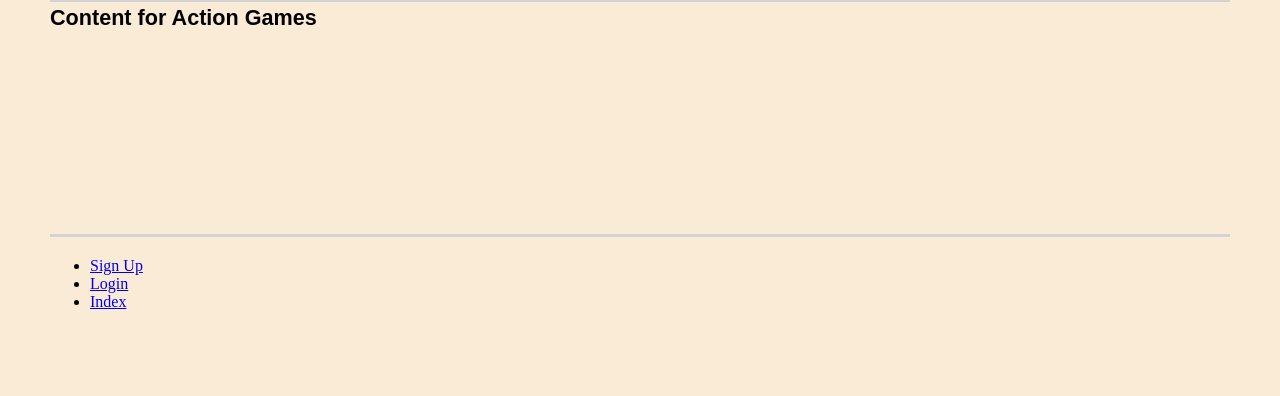
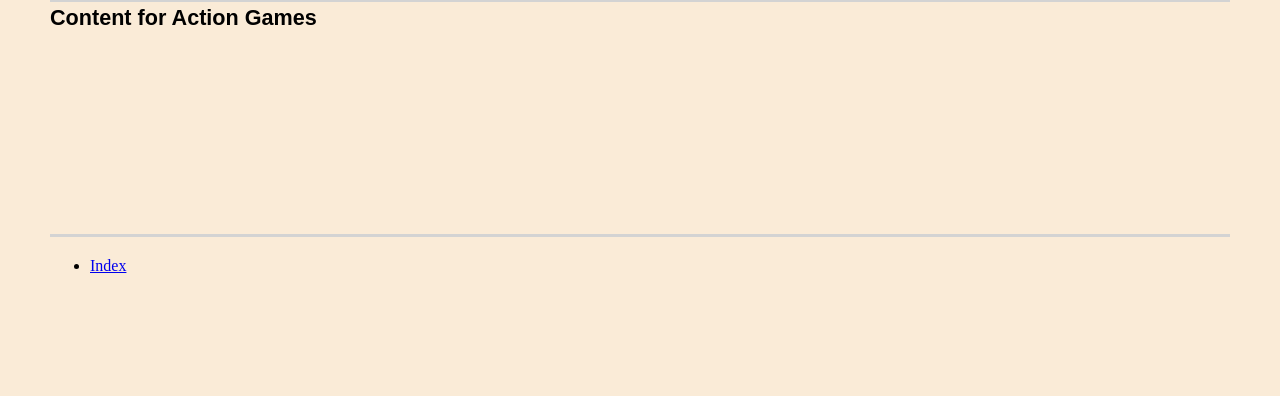
Before and after one commit to 2771954H/indie_website_project_12C, a Django app: page / in a window 1280 px wide. Shown: the part 404-800 px from the top of the page. Run offline with Django 3.2, Linux system fonts and the light colour scheme; data that the repository does not hold is empty.

Commit message:
Remove some urls from base.html - add again when implemented

```diff
--- a/wad_indie_website_12c/templates/indie/base.html
+++ b/wad_indie_website_12c/templates/indie/base.html
@@ -23,12 +23,6 @@
 
         <div>
             <ul>
-                {% if user.is_authenticated %}
-                    <li><a href="{% url 'indie:logout' %}">Logout</a></li>
-                {% else %}
-                    <li><a href="{% url 'indie:register' %}">Sign Up</a></li>
-                    <li><a href="{% url 'indie:login' %}">Login</a></li>
-                {% endif %}
                     <li><a href="{% url 'indie:index' %}">Index</a></li>
                 </ul>
         </div>
```
